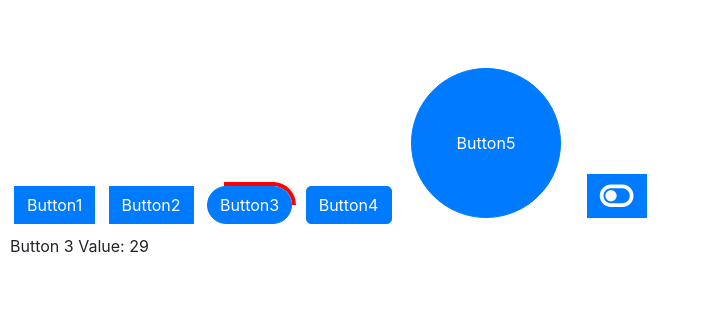
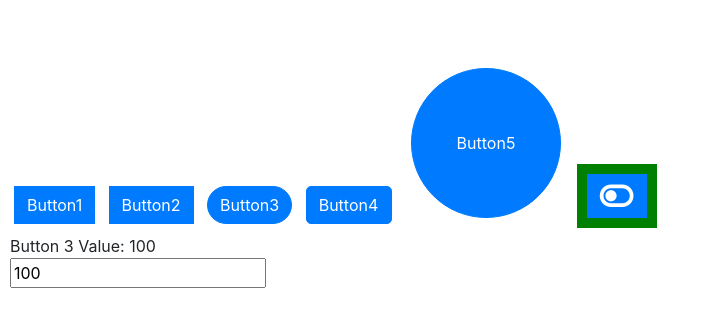
Before and after one commit to 311chaos/progress-button, a website: page index.html in a window 1280 px wide. Shown: the whole page, without its empty margins (0-710 px from the left). Drawn offline with nearby package versions, Linux system fonts and the light colour scheme.

Commit message:
more changes for corners without a radius

```diff
--- a/app.js
+++ b/app.js
@@ -3,7 +3,7 @@ var App = angular.module('App', []);
 App.controller('AppController', ['$scope', function($scope) {
     $scope.test = 'test';
 
-    $scope.button3Value = 29;
+    $scope.button3Value = 100;
 
     $scope.actionCompleted = function(msg) {
       console.log(msg);
--- a/index.html
+++ b/index.html
@@ -14,14 +14,16 @@
 
     <button data-progress-button data-additional-classes="btn-primary center-block">Button1</button>
     <button data-progress-button data-additional-classes="btn-primary" data-border-color="red">Button2</button>
-    <button data-progress-button data-additional-classes="btn-primary br20" data-border-color="red" data-percentage="button3Value">Button3</button>
+    <button data-progress-button data-additional-classes="btn-primary br20" data-border-color="red">Button3</button>
     <button data-progress-button data-additional-classes="btn-primary br5" data-border-color="black">Button4</button>
     <button data-progress-button data-additional-classes="btn-primary round" data-border-color="green" data-line-width="10">Button5</button>
-    <button data-progress-button data-additional-classes="btn-primary differentButton3" data-border-color="green" data-line-width="10" data-completed="actionCompleted('Button6 Completed')"><i class="fa fa-toggle-off toggle-button"></i></button>
+    <button data-progress-button data-additional-classes="btn-primary differentButton3" data-border-color="green" data-line-width="10" data-completed="actionCompleted('Button6 Completed')" data-percentage="button3Value"><i class="fa fa-toggle-off toggle-button"></i></button>
 
     <div>
         Button 3 Value: {{button3Value}}
     </div>
+
+    <input type="number" ng-model="button3Value" />
 
 
     <script src="bower_components/angular/angular.min.js"></script>
--- a/progButtonDir.js
+++ b/progButtonDir.js
@@ -91,22 +91,31 @@ App.directive('progressButton', ['$interval', '$timeout', function($interval, $t
           // top line
           var d = Math.min(accumLength - rectVal.startT, scope.horizLineLength);
           if (d > 0) { drawLine({
-              x1: internals.lw/2 + internals.br,
+              x1: internals.lw + internals.br,
               y1: internals.lw/2,
-              x2: internals.lw/2 + internals.br + d,
+              x2: internals.lw + internals.br + d,
               y2: internals.lw/2
             }, ctx);
           }
 
           // top-right corner
+          //need to check for borderRadius === 0, if so we need to fill in the corners.
           d = Math.min(accumLength - rectVal.startTR, cornerLength);
-          if (d > 0) { drawCorner({
+          if(internals.br === 0 && d === 0){
+            drawLine({
+              x1: scope.horizLineLength + (internals.lw/2),
+              y1: internals.lw/2,
+              x2: scope.horizLineLength + internals.lw,
+              y2: internals.lw/2
+            }, ctx);
+          } else if (d > 0) { drawCorner({
               x: canvas.width - (internals.br + internals.lw),
               y: internals.br + internals.lw,
               start: -Math.PI * .5,
               end: -Math.PI * .5 + ((d / cornerLength) * (Math.PI * .5))
             }, ctx);
           }
+
 
           // right line
           d = Math.min(accumLength - rectVal.startR, scope.vertLineLength);
@@ -120,7 +129,15 @@ App.directive('progressButton', ['$interval', '$timeout', function($interval, $t
 
           // bottom-right corner
           d = Math.min(accumLength - rectVal.startBR, cornerLength);
-          if (d > 0) { drawCorner({
+          if(internals.br === 0 && d === 0) {
+            drawLine({
+              x1: scope.horizLineLength + (internals.lw/2),
+              y1: scope.vertLineLength + (internals.lw/2),
+              x2: scope.horizLineLength + (internals.lw/2),
+              y2: scope.vertLineLength + internals.lw
+
+            }, ctx);
+          } else if (d > 0) { drawCorner({
               x: canvas.width - (internals.br + internals.lw),
               y: canvas.height - (internals.br + internals.lw),
               start: 0,
@@ -140,7 +157,14 @@ App.directive('progressButton', ['$interval', '$timeout', function($interval, $t
 
           // bottom-left corner
           d = Math.min(accumLength - rectVal.startBL, cornerLength);
-          if (d > 0) { drawCorner({
+          if(internals.br === 0 && d === 0) {
+            drawLine({
+              x1: internals.lw/2,
+              y1: scope.vertLineLength + (internals.lw/2),
+              x2: 0,
+              y2: scope.vertLineLength + (internals.lw/2)
+            }, ctx)
+          } else if (d > 0) { drawCorner({
               x: internals.br + internals.lw,
               y: canvas.height - (internals.br + internals.lw),
               start: Math.PI / 2,
@@ -160,7 +184,14 @@ App.directive('progressButton', ['$interval', '$timeout', function($interval, $t
 
           // top-left corner
           d = Math.min(accumLength - rectVal.startTL, cornerLength);
-          if (d > 0) { drawCorner({
+          if(internals.br === 0 && d === 0) {
+            drawLine({
+              x1: internals.lw/2,
+              y1: internals.lw/2,
+              x2: internals.lw/2,
+              y2: 0
+            }, ctx);
+          } else if (d > 0) { drawCorner({
               x: internals.br + internals.lw,
               y: internals.br + internals.lw,
               start: Math.PI,
@@ -203,16 +234,12 @@ App.directive('progressButton', ['$interval', '$timeout', function($interval, $t
         //the delay here allows for you to visualize the completed progressbar, without this $timeout it looks like the progress only goes to ALMOST done
         $timeout(function(){
           scope.percentage = 0;
-          scope.drawPercentRect(scope.percentage);
         }, 100);
       };
 
       var incrementProg = function() {
         scope.percentage = scope.percentage + internals.incBy;
-        scope.drawPercentRect(scope.percentage);
-
         if(scope.percentage >=100) {
-          scope.drawPercentRect(100);
           cancelProgressPromise(internals.incPromise);
           internals.button.off('mouseup');
           scope.completed();
@@ -221,12 +248,15 @@ App.directive('progressButton', ['$interval', '$timeout', function($interval, $t
 
       var decrementProg = function() {
         scope.percentage = scope.percentage - internals.incBy;
-        if(scope.percentage > 0)
+        if(scope.percentage <= 0)
+          cancelProgressPromise(internals.decPromise);
+      };
+
+      scope.$watch('percentage', function(newVal,oldVal){
+        if(newVal != oldVal) {
           scope.drawPercentRect(scope.percentage);
-        else {
-          cancelProgressPromise(internals.decPromise);
         }
-      };
+      });
 
       var mouseUp = function(e){
         if(e.which === 1) { //Only trigger on left mouse click
```
